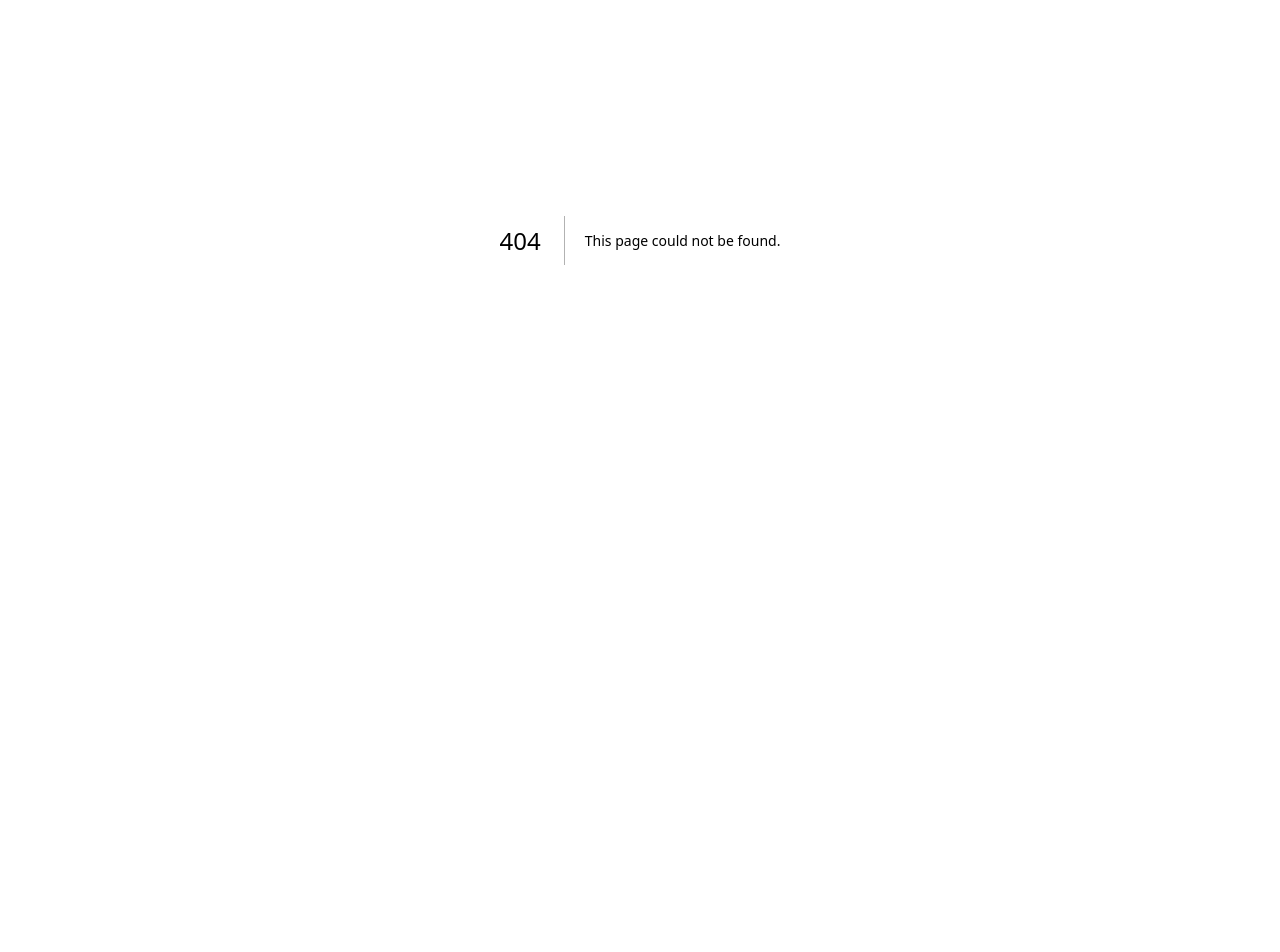
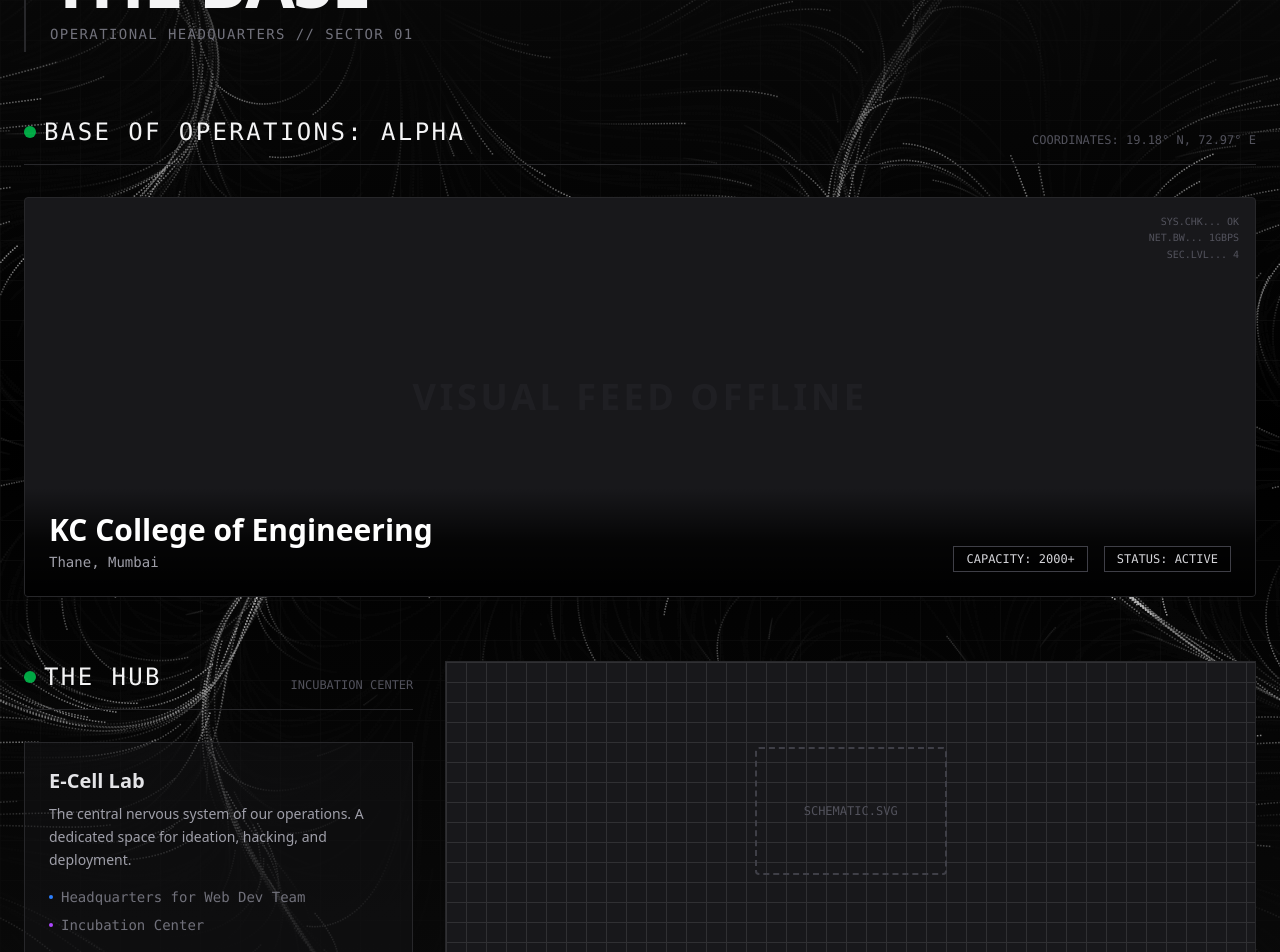
Before and after one commit to VamshiBilla07/vamshi.me, a Next.js app: page /projects in a window 1280 px wide. Before the commit this address had no page. Shown: the part 160-1112 px from the top of the page. Before the commit the page ends 800 px from the top, so only its background shows below. Built offline with nearby package versions, Linux system fonts and the light colour scheme.

Commit message:
Add NeuralBackground to Projects and Contact routes for visual consistency

```diff
--- a/app/contact/page.tsx
+++ b/app/contact/page.tsx
@@ -2,6 +2,7 @@
 
 import { motion } from "framer-motion";
 import Navigation from "@/components/navigation";
+import NeuralBackground from "@/components/ui/flow-field-background";
 import PolaroidCard from "@/components/ui/polaroid-card";
 import { Heart, Users, Sparkles } from "lucide-react";
 
@@ -36,32 +37,7 @@
 
   return (
     <main className="relative min-h-screen bg-black overflow-hidden">
-      {/* Warm Bokeh Background Effect */}
-      <div className="fixed inset-0 pointer-events-none">
-        {[...Array(20)].map((_, i) => (
-          <motion.div
-            key={i}
-            className="absolute rounded-full bg-orange-400/5 blur-3xl"
-            style={{
-              width: Math.random() * 300 + 100,
-              height: Math.random() * 300 + 100,
-              left: `${Math.random() * 100}%`,
-              top: `${Math.random() * 100}%`,
-            }}
-            animate={{
-              y: [0, Math.random() * 100 - 50],
-              x: [0, Math.random() * 100 - 50],
-              scale: [1, 1.2, 1],
-              opacity: [0.1, 0.3, 0.1],
-            }}
-            transition={{
-              duration: Math.random() * 10 + 10,
-              repeat: Infinity,
-              ease: "easeInOut",
-            }}
-          />
-        ))}
-      </div>
+      <NeuralBackground color="#fff" particleCount={800} trailOpacity={0.12} speed={0.8} />
 
       {/* Navigation */}
       <Navigation />
--- /dev/null
+++ b/app/projects/page.tsx
@@ -0,0 +1,153 @@
+"use client";
+
+import React from "react";
+import { motion } from "framer-motion";
+import Navigation from "@/components/navigation";
+import NeuralBackground from "@/components/ui/flow-field-background";
+import { cn } from "@/lib/utils";
+
+// --- Components ---
+
+const GridBackground = () => (
+  <div className="absolute inset-0 pointer-events-none z-0">
+    <div
+      className="absolute inset-0 opacity-20"
+      style={{
+        backgroundImage: `linear-gradient(to right, #333 1px, transparent 1px), linear-gradient(to bottom, #333 1px, transparent 1px)`,
+        backgroundSize: '40px 40px'
+      }}
+    />
+    <div className="absolute inset-0 bg-linear-to-b from-[#0A0A0A] via-transparent to-[#0A0A0A]" />
+  </div>
+);
+
+const SectionHeader = ({ title, subtitle }: { title: string; subtitle: string }) => (
+  <div className="border-b border-zinc-800 pb-4 mb-8 flex items-end justify-between">
+    <h2 className="text-2xl font-mono text-zinc-100 uppercase tracking-widest flex items-center gap-2">
+      <span className="w-3 h-3 bg-green-500 rounded-full animate-pulse" />
+      {title}
+    </h2>
+    <span className="text-xs text-zinc-600 font-mono hidden md:block">{subtitle}</span>
+  </div>
+);
+
+export default function CampusPage() {
+  return (
+    <div className="relative min-h-screen w-full bg-[#0A0A0A] text-white overflow-x-hidden pt-24 pb-20">
+      <NeuralBackground color="#fff" particleCount={800} trailOpacity={0.12} speed={0.8} />
+      <Navigation />
+      <GridBackground />
+
+      <main className="relative z-10 max-w-7xl mx-auto px-6 grid grid-cols-1 gap-16">
+
+        {/* Page Title */}
+        <motion.div
+          initial={{ opacity: 0 }}
+          animate={{ opacity: 1 }}
+          className="border-l-2 border-zinc-800 pl-6 py-2"
+        >
+          <h1 className="text-5xl md:text-7xl font-display font-bold text-zinc-100 uppercase tracking-tight">
+            The Base
+          </h1>
+          <p className="text-zinc-500 font-mono mt-2 uppercase tracking-widest text-sm">
+            Operational Headquarters // Sector 01
+          </p>
+        </motion.div>
+
+        {/* Location 1: KC College */}
+        <section>
+          <SectionHeader title="Base of Operations: Alpha" subtitle="COORDINATES: 19.18° N, 72.97° E" />
+
+          <motion.div
+            initial={{ y: 20, opacity: 0 }}
+            whileInView={{ y: 0, opacity: 1 }}
+            viewport={{ once: true }}
+            className="w-full h-100 bg-zinc-900 border border-zinc-800 rounded-sm relative overflow-hidden group"
+          >
+            {/* Placeholder Image Area */}
+            <div className="absolute inset-0 bg-[radial-gradient(circle_at_center,var(--tw-gradient-stops))] from-zinc-800 to-black opacity-50" />
+
+            <div className="absolute inset-0 flex items-center justify-center">
+               <span className="text-zinc-700 font-display text-4xl font-bold uppercase tracking-widest opacity-20 group-hover:opacity-40 transition-opacity duration-500">
+                  Visual Feed Offline
+               </span>
+            </div>
+
+            {/* Overlay UI */}
+            <div className="absolute bottom-0 left-0 w-full p-6 bg-linear-to-t from-black via-black/80 to-transparent flex flex-col md:flex-row justify-between items-end">
+              <div>
+                <h3 className="text-3xl font-display font-bold text-white mb-1">KC College of Engineering</h3>
+                <p className="text-zinc-400 font-mono text-sm">Thane, Mumbai</p>
+              </div>
+              <div className="mt-4 md:mt-0 flex gap-4">
+                 <div className="px-3 py-1 border border-zinc-700 bg-black/50 text-xs font-mono text-zinc-300">
+                   CAPACITY: 2000+
+                 </div>
+                 <div className="px-3 py-1 border border-zinc-700 bg-black/50 text-xs font-mono text-zinc-300">
+                   STATUS: ACTIVE
+                 </div>
+              </div>
+            </div>
+
+            {/* Technical Lines */}
+            <div className="absolute top-4 right-4 text-[10px] font-mono text-zinc-600 text-right leading-relaxed">
+              SYS.CHK... OK<br/>
+              NET.BW... 1GBPS<br/>
+              SEC.LVL... 4
+            </div>
+          </motion.div>
+        </section>
+
+        {/* Location 2: The Hub / E-Cell Lab */}
+        <section className="grid grid-cols-1 md:grid-cols-12 gap-8">
+           <div className="md:col-span-4">
+             <SectionHeader title="The Hub" subtitle="INCUBATION CENTER" />
+             <div className="space-y-6">
+                <div className="p-6 border border-zinc-800 bg-zinc-900/40">
+                   <h4 className="text-xl font-display font-bold text-zinc-200 mb-2">E-Cell Lab</h4>
+                   <p className="text-zinc-400 text-sm leading-relaxed mb-4">
+                     The central nervous system of our operations. A dedicated space for ideation, hacking, and deployment.
+                   </p>
+                   <ul className="space-y-2 text-sm font-mono text-zinc-500">
+                     <li className="flex items-center gap-2">
+                       <span className="w-1 h-1 bg-blue-500 rounded-full" /> Headquarters for Web Dev Team
+                     </li>
+                     <li className="flex items-center gap-2">
+                       <span className="w-1 h-1 bg-purple-500 rounded-full" /> Incubation Center
+                     </li>
+                   </ul>
+                </div>
+             </div>
+           </div>
+
+           <div className="md:col-span-8">
+              <motion.div
+                className="group relative h-full min-h-75 bg-zinc-900 border border-zinc-800 p-8 flex items-center justify-center overflow-hidden cursor-crosshair transition-colors hover:border-zinc-600"
+                whileHover={{ scale: 1.01 }}
+              >
+                  {/* Grid Lines in card */}
+                  <div className="absolute inset-0 opacity-10"
+                      style={{
+                        backgroundImage: `linear-gradient(to right, #fff 1px, transparent 1px), linear-gradient(to bottom, #fff 1px, transparent 1px)`,
+                        backgroundSize: '20px 20px'
+                      }}
+                  />
+
+                  {/* Blueprint Graphic Placeholder */}
+                  <div className="relative z-10 w-48 h-32 border-2 border-dashed border-zinc-700 rounded flex items-center justify-center group-hover:border-zinc-500 transition-colors">
+                      <span className="font-mono text-xs text-zinc-600 group-hover:text-zinc-400">SCHEMATIC.SVG</span>
+                  </div>
+
+                  {/* Interaction Reveal */}
+                  <div className="absolute bottom-6 right-6 opacity-0 translate-x-4 group-hover:opacity-100 group-hover:translate-x-0 transition-all duration-300 flex items-center gap-2 text-white font-mono text-sm">
+                    <span>Join the Team</span>
+                    <span>→</span>
+                  </div>
+              </motion.div>
+           </div>
+        </section>
+
+      </main>
+    </div>
+  );
+}
```
